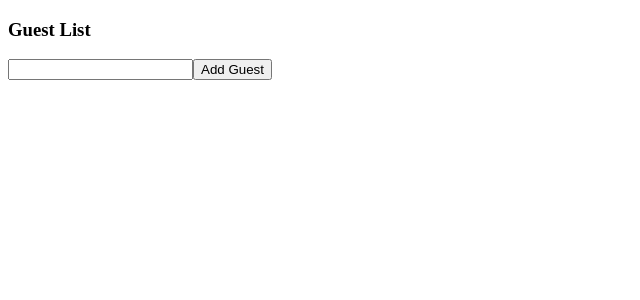
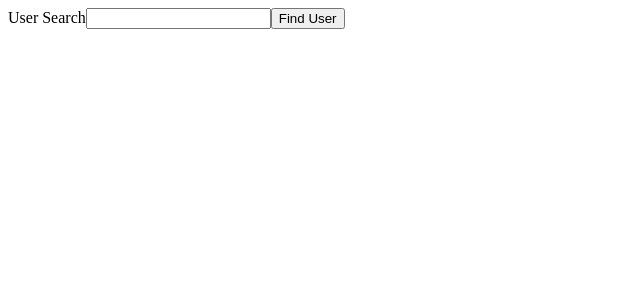
Before and after one commit to elvisonob/MERN-with-TypeScript, a React (Create React App) app: page / in a window 1280 px wide. Shown: the top 300 px of the page, without its empty margins (0-640 px from the left). Built offline with nearby package versions, Linux system fonts and the light colour scheme.

Commit message:
Union types added

```diff
--- a/src/index.tsx
+++ b/src/index.tsx
@@ -1,10 +1,10 @@
 import ReactDOM from 'react-dom';
-import GuestList from './state/GuestList';
+import UserSearch from './state/UserSearch';
 
 const App = () => {
   return (
     <div>
-      <GuestList />
+      <UserSearch />
     </div>
   );
 };
--- a/src/state/GuestList.tsx
+++ b/src/state/GuestList.tsx
@@ -11,13 +11,13 @@ const GuestList: React.FC = () => {
   return (
     <div>
       <h3>Guest List</h3>
+      <ul>
+        {guests.map((guest) => (
+          <li key={guest}>{guest}</li>
+        ))}
+      </ul>
       <input value={name} onChange={(e) => setName(e.target.value)} />
       <button onClick={onClick}>Add Guest</button>
-      <ul>
-        {guests.map((guest) => (
-          <li>{guest}</li>
-        ))}
-      </ul>
     </div>
   );
 };
--- /dev/null
+++ b/src/state/UserSearch.tsx
@@ -0,0 +1,40 @@
+import { useState } from 'react';
+
+const users = [
+  { name: 'Sarah', age: 20 },
+  { name: 'Alex', age: 20 },
+  { name: 'Michael', age: 20 },
+];
+
+const UserSearch: React.FC = () => {
+  const [name, setName] = useState('');
+  const [user, setUser] = useState<{ name: string; age: number } | undefined>();
+
+  const onClick = () => {
+    const foundUser = users.find((user) => {
+      return user.name === name;
+    });
+
+    setUser(foundUser);
+  };
+
+  return (
+    <div>
+      User Search
+      <input
+        value={name}
+        onChange={(e) => {
+          setName(e.target.value);
+        }}
+      />
+      <button onClick={onClick}>Find User</button>
+      <div>
+        {user && user.name}
+
+        {user && user.age}
+      </div>
+    </div>
+  );
+};
+
+export default UserSearch;
```
